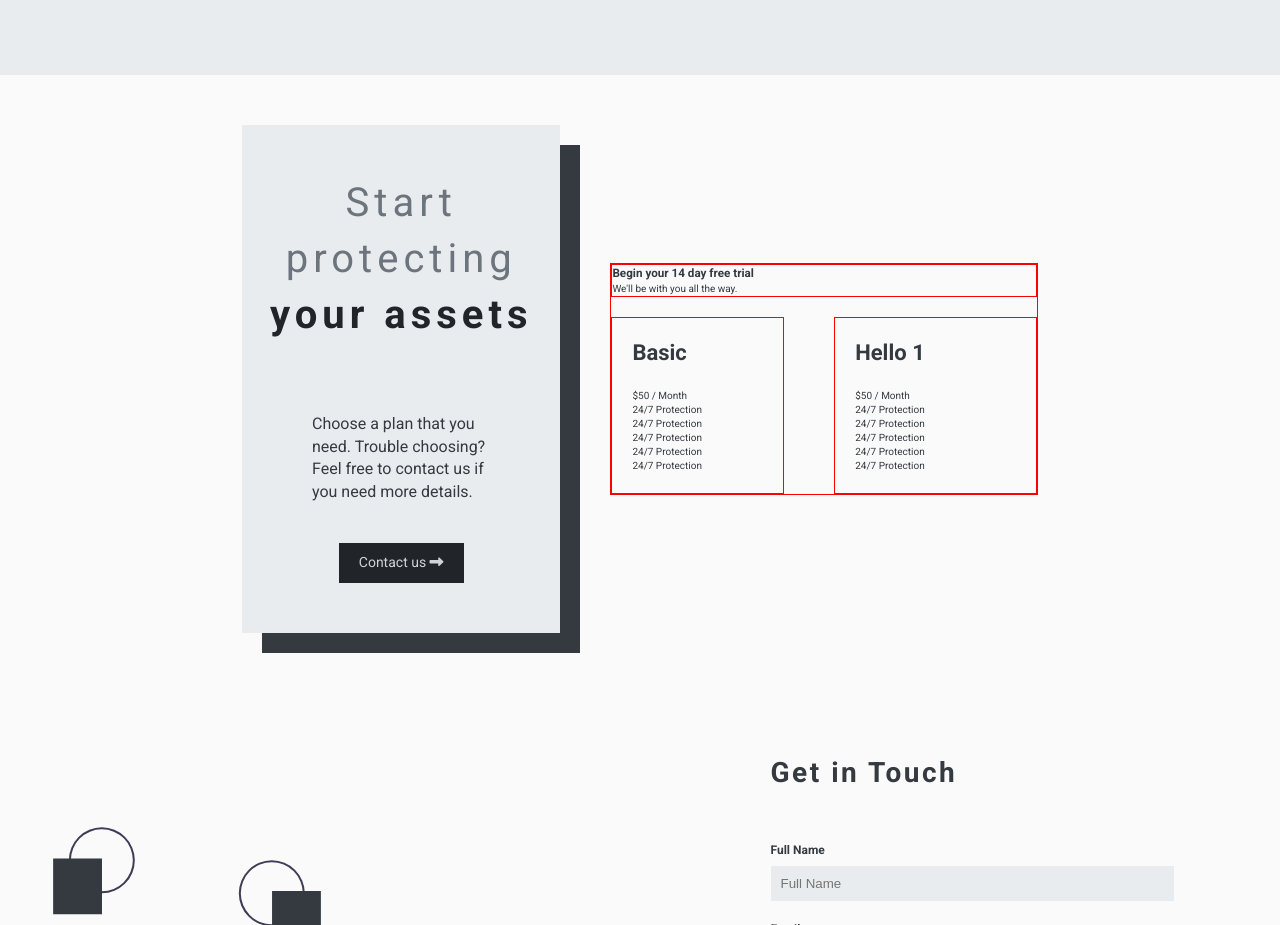
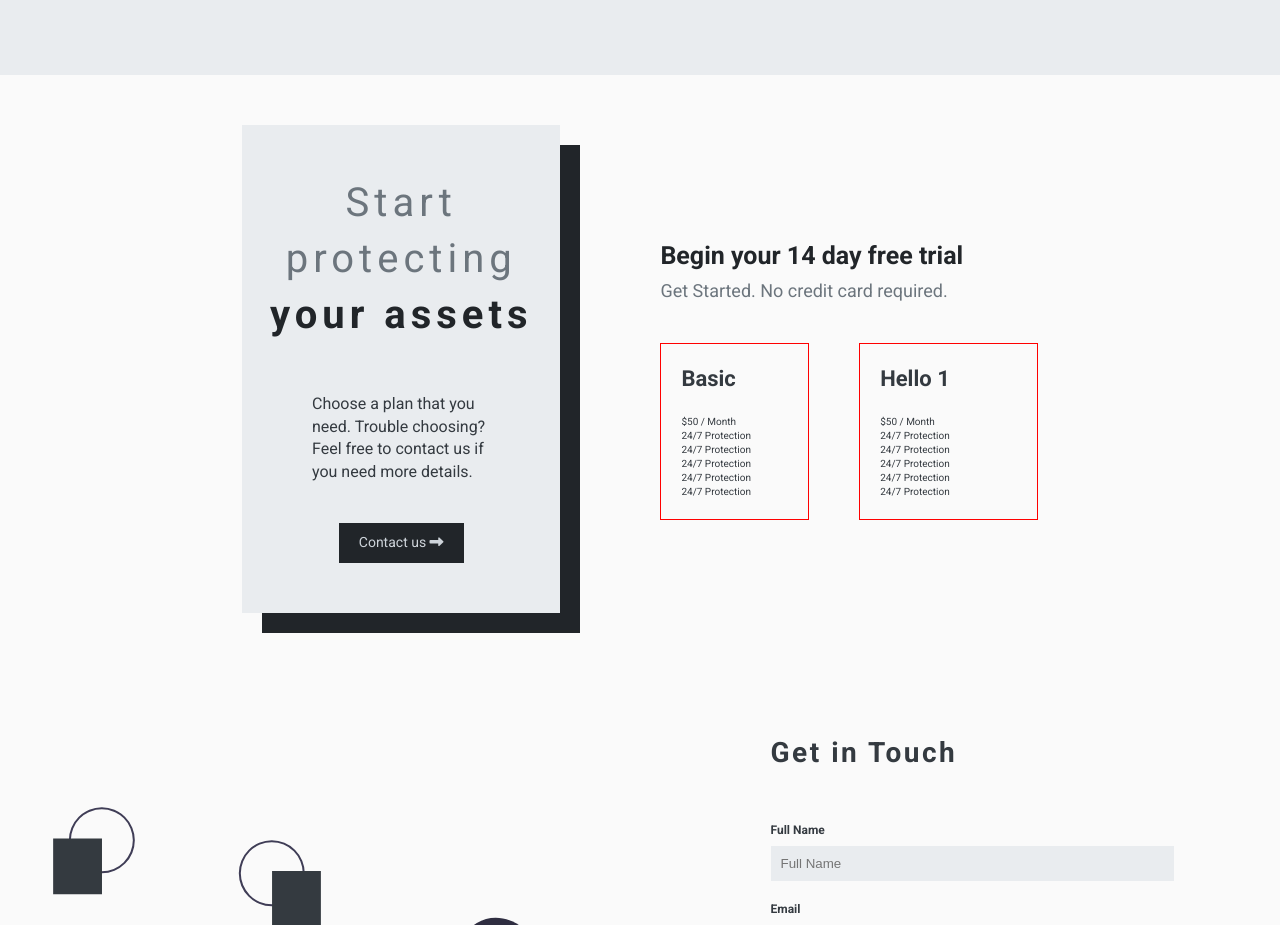
Before and after one commit to theruelmisa/landing-page-layout-1, a plain HTML site: page index.html in a window 1280 px wide. Shown: the part 1220-2145 px from the top of the page. Drawn offline with Linux system fonts and the light colour scheme.

Commit message:
completed html and css of pricing list text section

```diff
--- a/css/styles.css
+++ b/css/styles.css
@@ -234,14 +234,14 @@
 }
 
 .pricing__text-group {
-	margin-right: 5rem;
+	margin-right: 10rem;
 	padding: 5rem 0;
 	background-color: var(--white-text);
 	display: flex;
 	flex-direction: column;
 	align-items: center;
 	width: 40%;
-	box-shadow: 2rem 2rem 0px var(--black-text);
+	box-shadow: 2rem 2rem 0px var(--blackbg);
 }
 
 .pricing__text-group .section-title {
@@ -250,6 +250,7 @@
 	letter-spacing: 0.5rem;
 	font-weight: 400;
 	color: var(--dark-color-text);
+	margin-bottom: 3rem;
 }
 
 .pricing__text-group .section-title .emphasis {
@@ -283,13 +284,22 @@
 	display: grid;
 	grid-template-columns: repeat(2, 1fr);
 	grid-gap: 2rem;
-	border: 1px solid red;
 }
 
 .pricing__list-text {
 	grid-column: 1 / -1;
+	padding: 2rem 0;
+}
 
-	border: 1px solid red;
+.pricing__list-title {
+	margin-bottom: 0.5rem;
+	font-size: 2.5rem;
+	color: var(--blackbg);
+}
+
+.pricing__list-subtitle {
+	font-size: 1.8rem;
+	color: var(--dark-color-text);
 }
 
 .pricing__card {
--- a/index.html
+++ b/index.html
@@ -119,7 +119,7 @@
                         Begin your 14 day free trial
                     </h3>
                     <p class="pricing__list-subtitle">
-                        We'll be with you all the way.
+                        Get Started. No credit card required.
                     </p>
                 </div>
                 <div class="pricing__card">
```
